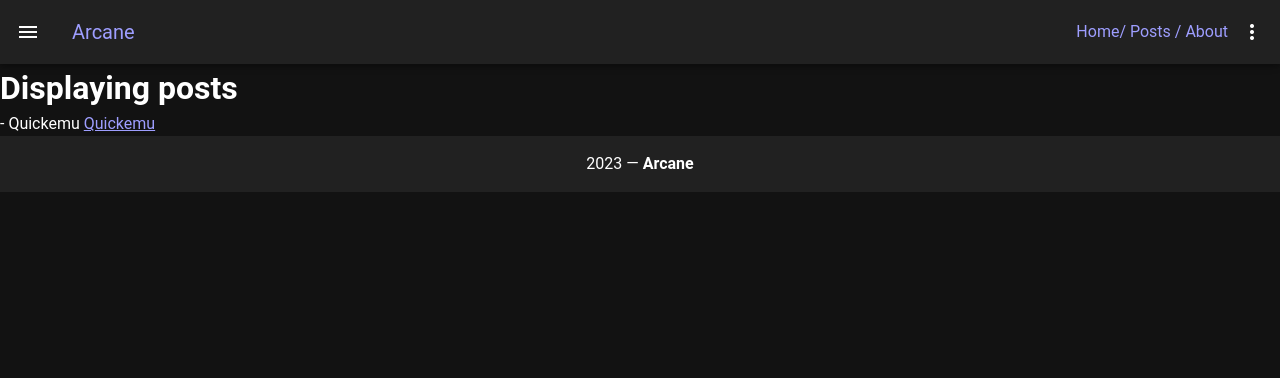
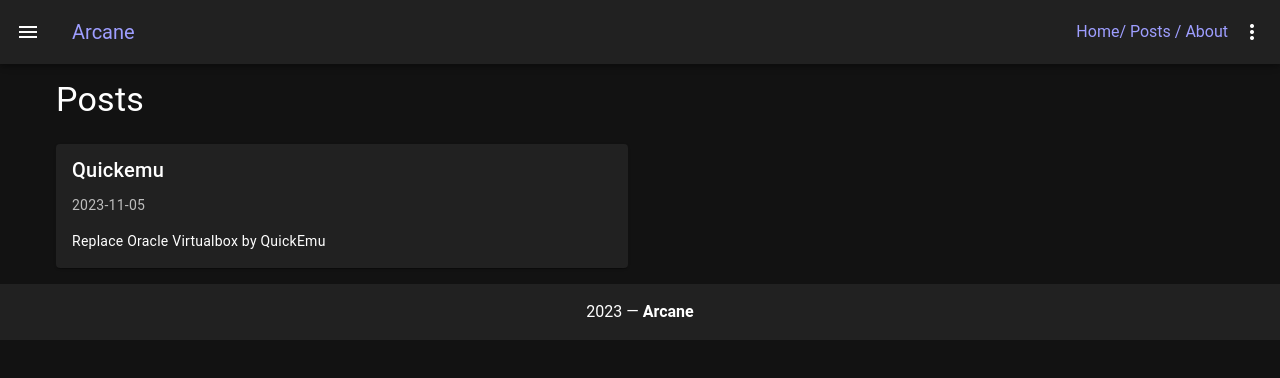
Before and after one commit to szorfein/arcane, a Vue app: page /posts in a window 1280 px wide. Shown: the top 378 px of the page. Built offline with nearby package versions, Linux system fonts and the light colour scheme.

Commit message:
new component: post card

```diff
--- /dev/null
+++ b/src/components/PostCard.vue
@@ -0,0 +1,15 @@
+<template>
+    <v-card
+        :title="title"
+        :to="url"
+        link>
+        <v-card-subtitle>{{ date }}</v-card-subtitle>
+        <v-card-text>{{ description }}</v-card-text>
+    </v-card>
+</template>
+
+<script setup>
+ const { title, url, date, description } = defineProps([
+     'title', 'url', 'date', 'description'
+ ])
+</script>
--- a/src/components/PostList.vue
+++ b/src/components/PostList.vue
@@ -1,10 +1,17 @@
 <template>
-    <div v-for="post in posts" :key="post.id">
-        {{ post.id }} - {{ post.title }}
-        <RouterLink :to="`/post/${ post.slug }`">{{ post.title }}</RouterLink>
-    </div>
+    <v-row>
+        <v-col cols="6" v-for="post in posts" :key="post.id">
+            <PostCard
+                :title="post.title"
+                :url="`/post/${ post.slug }`"
+                :date="post.date"
+                :description="post.description"
+            />
+        </v-col>
+    </v-row>
 </template>
 
 <script setup>
  import { posts } from '@/zola/posts_linux.js'
+ import PostCard from './PostCard.vue'
 </script>
--- a/src/views/PostsView.vue
+++ b/src/views/PostsView.vue
@@ -3,6 +3,10 @@
 </script>
 
 <template>
-    <h1>Displaying posts</h1>
-    <PostList />
+    <v-container>
+        <h1 class="text-h4">Posts</h1>
+        <div class="ma-6"></div>
+
+        <PostList />
+    </v-container>
 </template>
--- a/src/zola/posts_linux.js
+++ b/src/zola/posts_linux.js
@@ -5,6 +5,8 @@ export const posts = reactive([
 {
   slug: "quickemu",
   title: "Quickemu",
+  date: "2023-11-05",
+  description: "Replace Oracle Virtualbox by QuickEmu",
   content: `<p>Use Quickemu in order to replace Virtualbox.</p><br><pre data-lang="sh" class="language-sh "><code class="language-sh" data-lang="sh">pacman -S quickemu<br></code></pre><br><p>To downloads the iso for voidlinux:</p><br><pre data-lang="sh" class="language-sh "><code class="language-sh" data-lang="sh">quickemu &lt;arg&gt;<br></code></pre><br>`,
 },
 
--- a/templates/posts.html
+++ b/templates/posts.html
@@ -5,6 +5,8 @@ export const posts = reactive([
 {
   slug: "{{ page.title | slugify }}",
   title: "{{ page.title }}",
+  date: "{{ page.date }}",
+  description: "{{ page.extra.description }}",
   content: `{{ page.content | linebreaksbr | safe }}`,
 },
 {% endfor %}
```
Also changed, not shown: content/linux/quickemu.md (+3 -0 lines).
